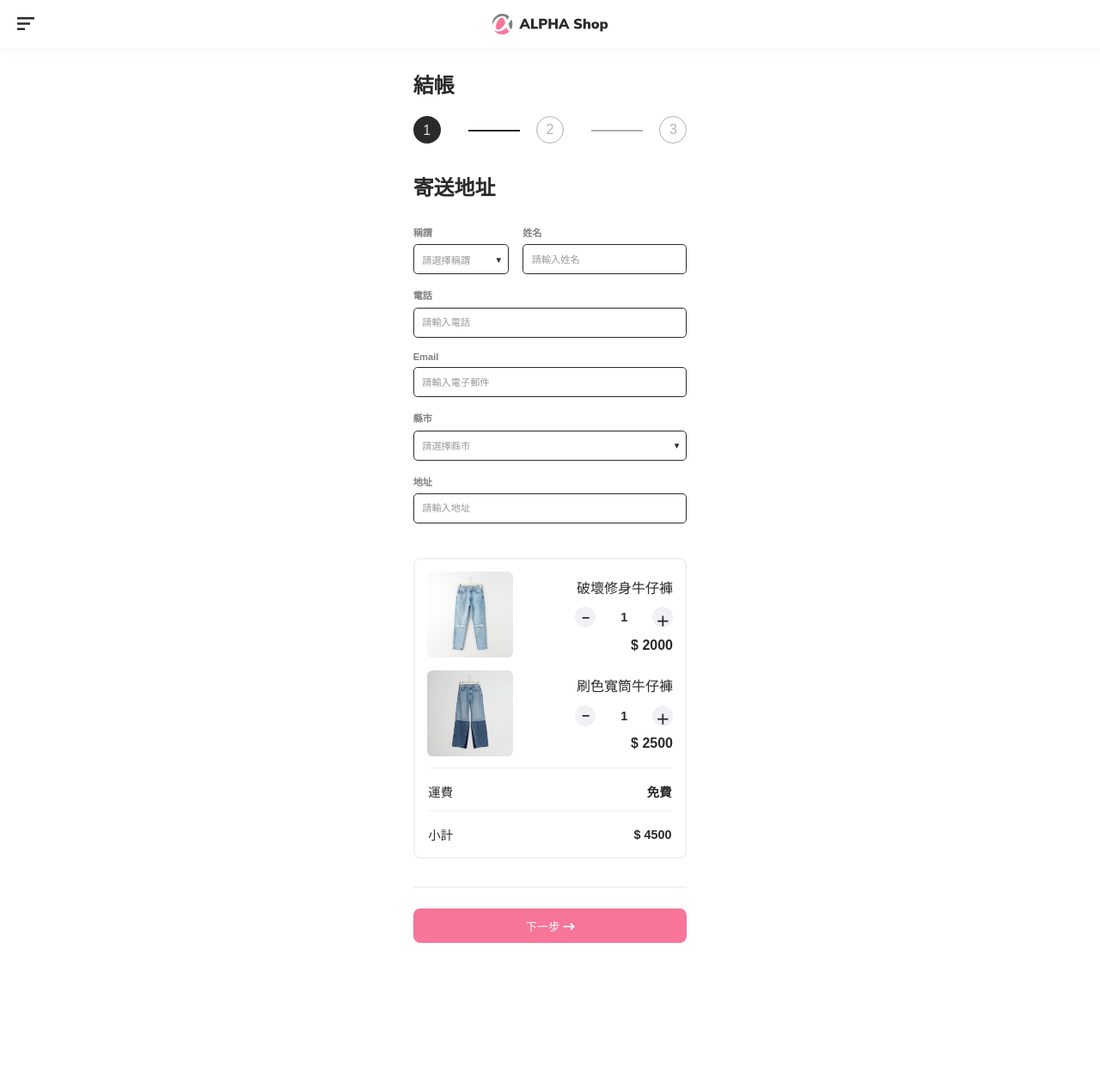
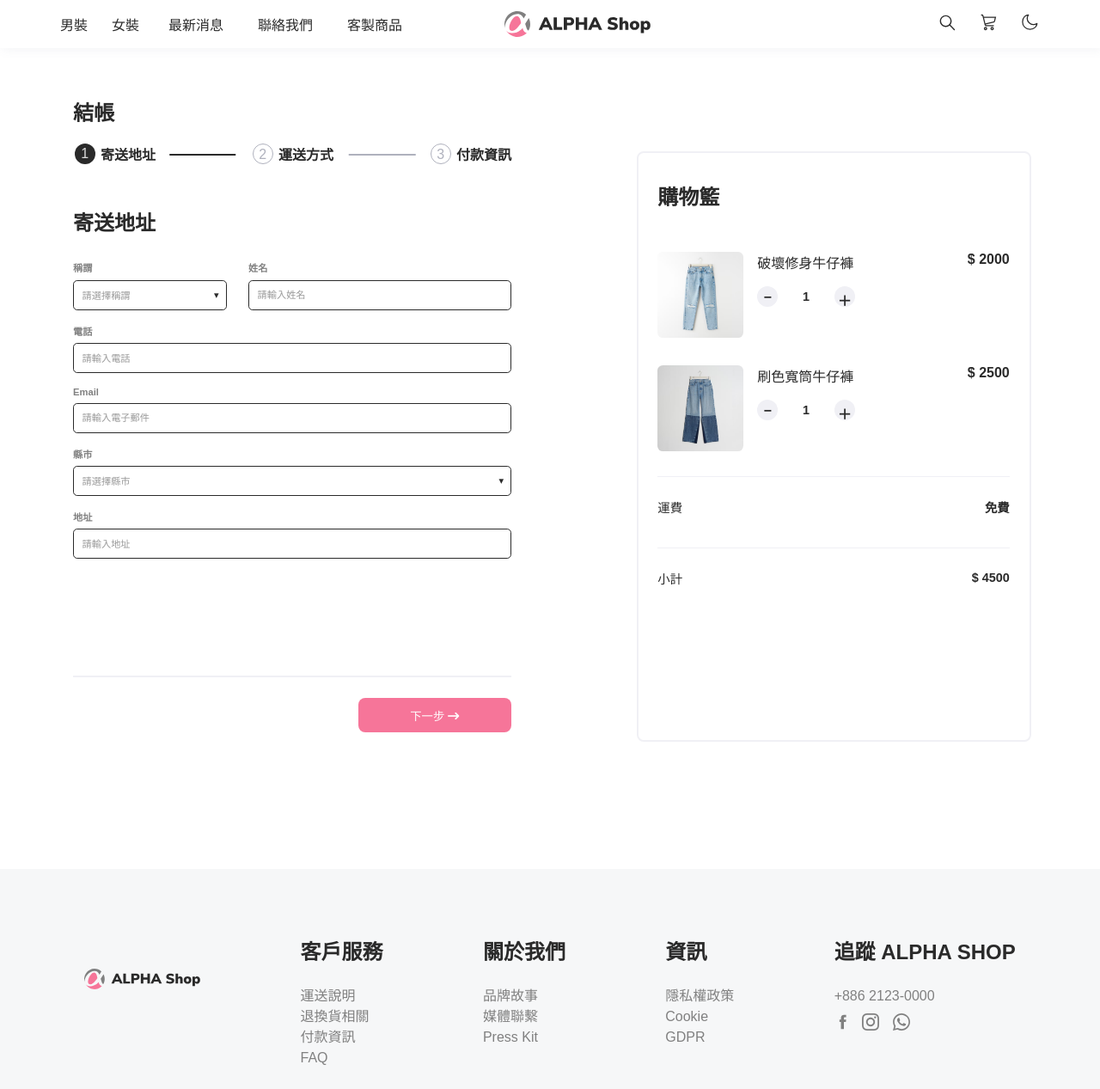
Before and after one commit to HsiaooooooJu/S3_A1-AlphaShop, a website built with webpack: page index.html in a window 1280 px wide. Shown: the whole page at 86% size. Before the commit the page ends 1121 px from the top, so only its background shows below. Built offline with Linux system fonts and the light colour scheme; a web font is replaced by a local one.

Commit message:
Finish desktop RWD

```diff
--- a/index.html
+++ b/index.html
@@ -51,10 +51,10 @@
         </label>
 
         <a href="#" class="navbar__brand align-center">
-          <img src="./dist/image/Logo.svg" style="width: 135px" class="navbar__brand__logo" alt="">
+          <img src="./dist/image/Logo.svg" class="navbar__brand__logo" alt="">
         </a>
       </nav>
-    </header>
+    <!-- </header> -->
 
     <main id="main-content">
       <!-- stepper -->
@@ -63,13 +63,13 @@
         <div class="stepper__container container">
           <div class="stepper__step active">
             <div class="stepper__step__circle-container"></div>
-            <span class="stepper__step__connect-line"></span>
             <label class="stepper__step__label" for="">寄送地址</label>
+            <span class="stepper__step__connect-line line-one"></span>
           </div>
           <div class="stepper__step">
             <div class="stepper__step__circle-container"></div>
-            <span class="stepper__step__connect-line"></span>
             <label class="stepper__step__label" for="">運送方式</label>
+            <span class="stepper__step__connect-line line-two"></span>
           </div>
           <div class="stepper__step">
             <div class="stepper__step__circle-container"></div>
@@ -180,6 +180,7 @@
 
       <section id="cart" class="cart-panel">
         <div class="cart__product container">
+          <h3 class="cart__product__title">購物籃</h3>
           <div class="cart__product__row">
             <div class="product-img product-one"></div>
             <div class="product-details">
@@ -225,39 +226,39 @@
     <footer>
       <div class="footer__container container">
         <img src="./dist/image/Logo.svg" style="width: 135px" class="navbar__brand__logo" alt="">
-        <div class="footer__service">
-          <h5 class="service__title">客戶服務</h5>
-          <ul class="service__list">
-            <li class="service__item">運送說明</li>
-            <li class="service__item">退換貨相關</li>
-            <li class="service__item">付款資訊</li>
-            <li class="service__item">FAQ</li>
+        <div class="footer__container__list">
+          <h5 class="footer__container__list__title">客戶服務</h5>
+          <ul class="footer__container__list__wrapper">
+            <li class="footer__container__list__item">運送說明</li>
+            <li class="footer__container__list__item">退換貨相關</li>
+            <li class="footer__container__list__item">付款資訊</li>
+            <li class="footer__container__list__item">FAQ</li>
           </ul>
         </div>
-        <div class="footer__about">
-          <h5 class="about__title">關於我們</h5>
-          <ul class="about__list">
-            <li class="service__item">品牌故事</li>
-            <li class="service__item">媒體聯繫</li>
-            <li class="service__item">Press Kit</li>
+        <div class="footer__container__list">
+          <h5 class="footer__container__list__title">關於我們</h5>
+          <ul class="footer__container__list__wrapper">
+            <li class="footer__container__list__item">品牌故事</li>
+            <li class="footer__container__list__item">媒體聯繫</li>
+            <li class="footer__container__list__item">Press Kit</li>
           </ul>
         </div>
-        <div class="footer__info">
-          <h5 class="info__title">資訊</h5>
-          <ul class="info__list">
-            <li class="info__item">隱私權政策</li>
-            <li class="info__item">Cookie</li>
-            <li class="info__item">GDPR</li>
+        <div class="footer__container__list">
+          <h5 class="footer__container__list__title">資訊</h5>
+          <ul class="footer__container__list__wrapper">
+            <li class="footer__container__list__item">隱私權政策</li>
+            <li class="footer__container__list__item">Cookie</li>
+            <li class="footer__container__list__item">GDPR</li>
           </ul>
         </div>
-        <div class="footer__follouw-us">
-          <h5 class="follow-us__title">追蹤 ALPHA SHOP</h5>
-          <ul class="follow-us__list">
-            <li class="follow-us__item">+886 2123-0000</li>
-            <li class="follow-us__item">
-              <img src="./dist/image/facebook.svg" style="width: 20px" alt="">
-              <img src="./dist/image/instagram.svg" style="width: 20px" alt="">
-              <img src="./dist/image/whatsapp.svg" style="width: 20px" alt="">
+        <div class="footer__container__list">
+          <h5 class="footer__container__list__title">追蹤 ALPHA SHOP</h5>
+          <ul class="footer__container__list__wrapper">
+            <li class="footer__container__list__item">+886 2123-0000</li>
+            <li class="footer__container__list__item icon-list">
+              <img class="list__item__icon mr-3" src="./dist/image/facebook.svg" style="width: 20px" alt="">
+              <img class="list__item__icon mr-4" src="./dist/image/instagram.svg" style="width: 20px" alt="">
+              <img class="list__item__icon" src="./dist/image/whatsapp.svg" style="width: 20px" alt="">
             </li>
           </ul>
         </div>
--- a/src/main.js
+++ b/src/main.js
@@ -59,6 +59,7 @@ function setBtnStatus() {
 }
 
 function changeDeliveryFee(e) {
+  e.preventDefault()
   if (e.target.matches(".standard")) {
     deliveryPrice.innerHTML = "免費";
     deliveryCost = 0;
@@ -70,6 +71,7 @@ function changeDeliveryFee(e) {
 
 // Active add/minus amount and price
 function handleProductAmount(e) {
+  e.preventDefault()
   let amount = Number(e.target.parentElement.children[1].innerHTML);
   let price = Number(e.target.parentElement.nextElementSibling.innerHTML);
   // console.log(price);
--- a/src/scss/_basic.scss
+++ b/src/scss/_basic.scss
@@ -5,6 +5,7 @@ $gray: #AFB1BD;
 $label: #808080;
 $body-bg: #fff;
 $input-placeholder: #999999;
+$footer-color: #F6F7F8;
 
 @import url('https://fonts.googleapis.com/css2?family=Overpass+Mono:wght@300;500;600;700&display=swap');
 
--- a/src/scss/main.scss
+++ b/src/scss/main.scss
@@ -15,6 +15,10 @@
   z-index: 999;
   background-color: #fff;
   @extend %standard-boxshadow;
+
+  &__brand {
+    width: 135px;
+  }
 
   &__toggle:checked~&__menu {
     transform: scale(1, 1);
@@ -76,6 +80,7 @@
     margin: 0 auto;
 
     &__container {
+      position: relative;
       display: flex;
       justify-content: space-between;
     }
@@ -83,7 +88,6 @@
 }
 
 .stepper__step {
-  position: relative;
   text-align: center;
   @include getStepNum(3);
 
@@ -117,11 +121,20 @@
   &__connect-line {
     position: absolute;
     top: 50%;
-    left: 200%;
     display: block;
-    width: 60px;
+    width: calc((50% - 32px - 16px)/2);
     height: 2px;
     background-color: $gray;
+  }
+
+  .line-one {
+    right: calc(50% + 16px);
+    transform: translateX(-50%);
+  }
+
+  .line-two {
+    left: calc(50% + 16px);
+    transform: translateX(50%);
   }
 
   &.active>&__connect-line {
@@ -403,12 +416,12 @@ input {
     border-radius: 8px;
   }
 
-  .btn-white {
+  .previous {
     background-color: #fff;
     text-align: left;
   }
 
-  .btn-primary {
+  .next {
     color: #fff;
     background-color: $primary-color;
   }
@@ -422,3 +435,216 @@ footer {
 }
 
 // Desktop
+@media screen and (min-width: 1080px) {
+
+  .navbar {
+
+    &__toggle-label,
+    &__toggle {
+      display: none;
+    }
+
+    &__brand {
+      width: 170px;
+      margin: 0 2rem;
+    }
+
+    &__menu {
+      max-width: 1200px;
+      position: absolute;
+      top: 50%;
+      left: 50%;
+      transform: translate(-50%, -50%);
+      display: grid;
+      grid-template-columns: 0.5fr 0.5fr repeat(3, 1fr) 3fr 5fr;
+      align-items: start;
+      gap: 1rem;
+      width: 95%;
+      padding: 0 1.5rem;
+      background-color: transparent;
+
+      &__item {
+        display: block;
+        padding: 0;
+        width: initial;
+        background-color: transparent;
+        border: initial;
+      }
+
+      &__item:last-child {
+        position: absolute;
+        right: 2rem;
+        display: flex;
+
+        .menu__item__link {
+          margin-left: 0.5rem;
+        }
+      }
+    }
+  }
+
+  #main-content {
+    max-width: 1200px;
+    width: 98%;
+    display: grid;
+    grid-template-columns: 50% 45%;
+    gap: 2%;
+    grid-template-rows: 10% 70% 20%;
+    justify-content: space-between;
+
+    .stepper {
+      // grid-row-start / grid-column-start / grid-row-end / grid-column-end
+      grid-area: 1 / 1 / 1 / 2;
+      margin: 2rem auto;
+
+      .stepper__step {
+        display: flex;
+        align-items: center;
+
+        &__circle-container {
+          width: 24px;
+          height: 24px;
+          aspect-ratio: 1/1;
+          margin: 0 0.1rem 0;
+          padding-top: 0.2rem;
+        }
+
+        &__connect-line {
+          position: absolute;
+          width: calc((50% - 24px - 12px - 16px * 4)/2);
+        }
+
+        .line-one {
+          right: calc(50% + 12px + 15px);
+          transform: translateX(-50%);
+        }
+
+        .line-two {
+          left: calc(50% + 12px + 15px);
+          transform: translateX(50%);
+        }
+
+        &__label {
+          display: block;
+          margin: 0;
+          margin-left: 0.3rem;
+          font-size: 1rem;
+          color: $main-color;
+        }
+      }
+    }
+
+    .form-panel {
+      grid-area: 2 / 1 / 2 / 1;
+      .form-content__part {
+        margin: 4rem auto;
+      }
+    }
+
+    .cart-panel {
+      grid-area: 2 / 2 / span 3 / 2;
+      height: 91%;
+
+      .cart__product {
+
+        &__title {
+          width: 90%;
+          margin: 2rem auto;
+        }
+
+        &__row {
+          position: relative;
+          justify-content: flex-start;
+          width: 90%;
+          padding: 0;
+          margin: 1rem auto;
+          text-align: initial;
+          align-items: flex-start;
+
+          .product-details {
+            margin: 0 1rem;
+
+            &__name {
+              margin: 0 0 1rem;
+            }
+
+            &__price {
+              position: absolute;
+              right: 0;
+              top: 0;
+            }
+          }
+        }
+      }
+
+      .cart__delivery,
+      .cart__subtotal {
+        padding: 1.5rem 0;
+      }
+    }
+
+
+    .btn-control-panel {
+      position: relative;
+      grid-area: 3 / 1 / 3 / 1;
+      margin: 2rem auto;
+
+      .btn {
+        width: 35%;
+        height: 40px;
+        border-radius: 8px;
+      }
+
+      .next {
+        position: absolute;
+        right: 0;
+      }
+    }
+  }
+
+  footer {
+    display: block;
+    margin: 8rem auto 0 auto;
+    height: 16rem;
+    width: 100%;
+    background-color: $footer-color;
+
+    .footer__container {
+      display: flex;
+      justify-content: space-around;
+      align-items: center;
+      height: 100%;
+      width: 95%;
+      max-width: 1200px;
+      margin: 0 auto;
+
+      .navbar__brand {
+        width: 170px;
+        margin: 0 2rem;
+      }
+
+      &__list {
+        height: 40%;
+
+        &__title {
+          margin-bottom: 1.5rem;
+          color: $main-color;
+          font-size: 1.5rem;
+          font-weight: 700;
+        }
+
+        &__item {
+          color: $label;
+          font-size: 16px;
+          font-weight: 400;
+          line-height: 1.5;
+        }
+
+        .icon-list {
+          display: flex;
+          margin: 0.5rem 0;
+        }
+      }
+    }
+  }
+}
```
Also changed, not shown: dist/bundle.js, dist/main.css.
